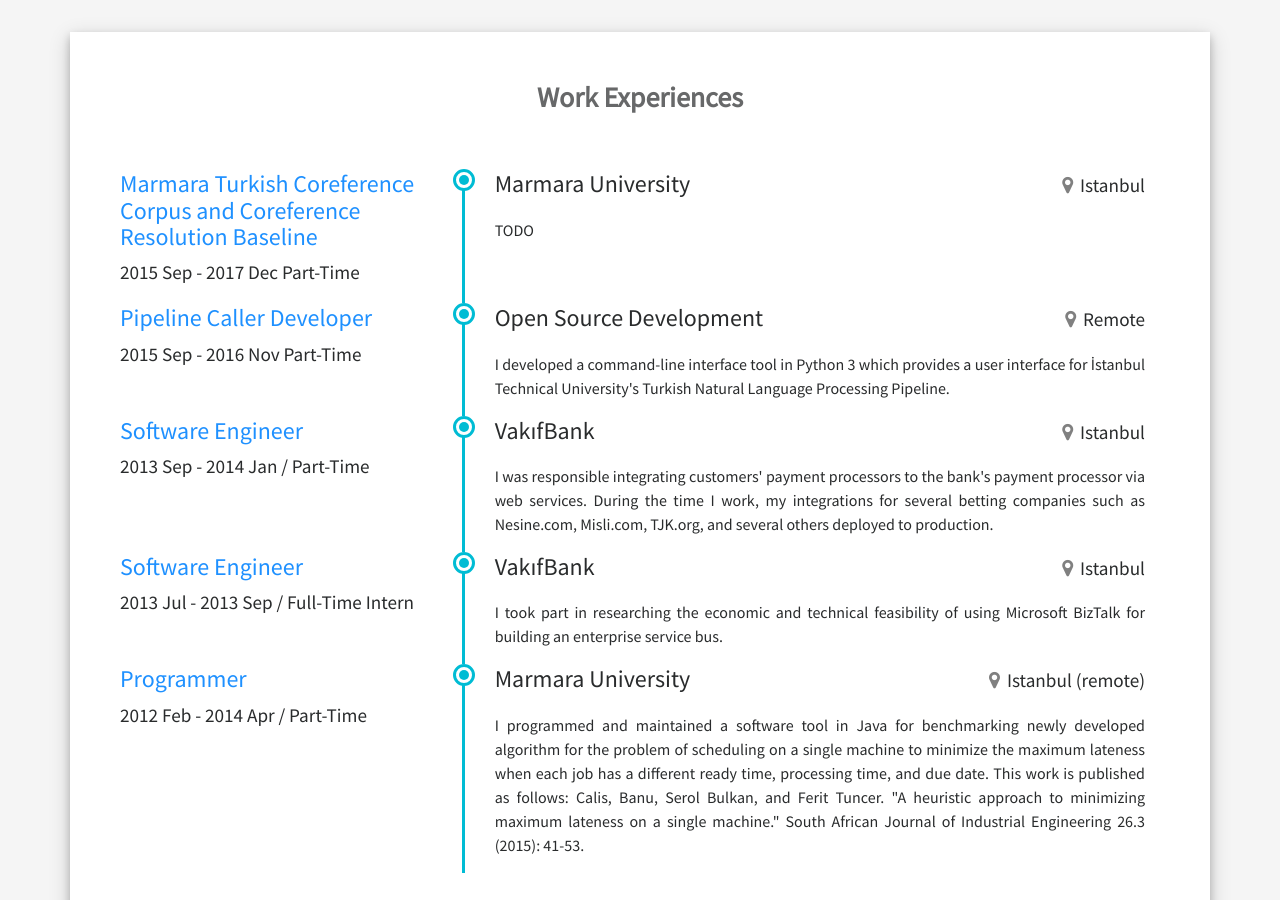
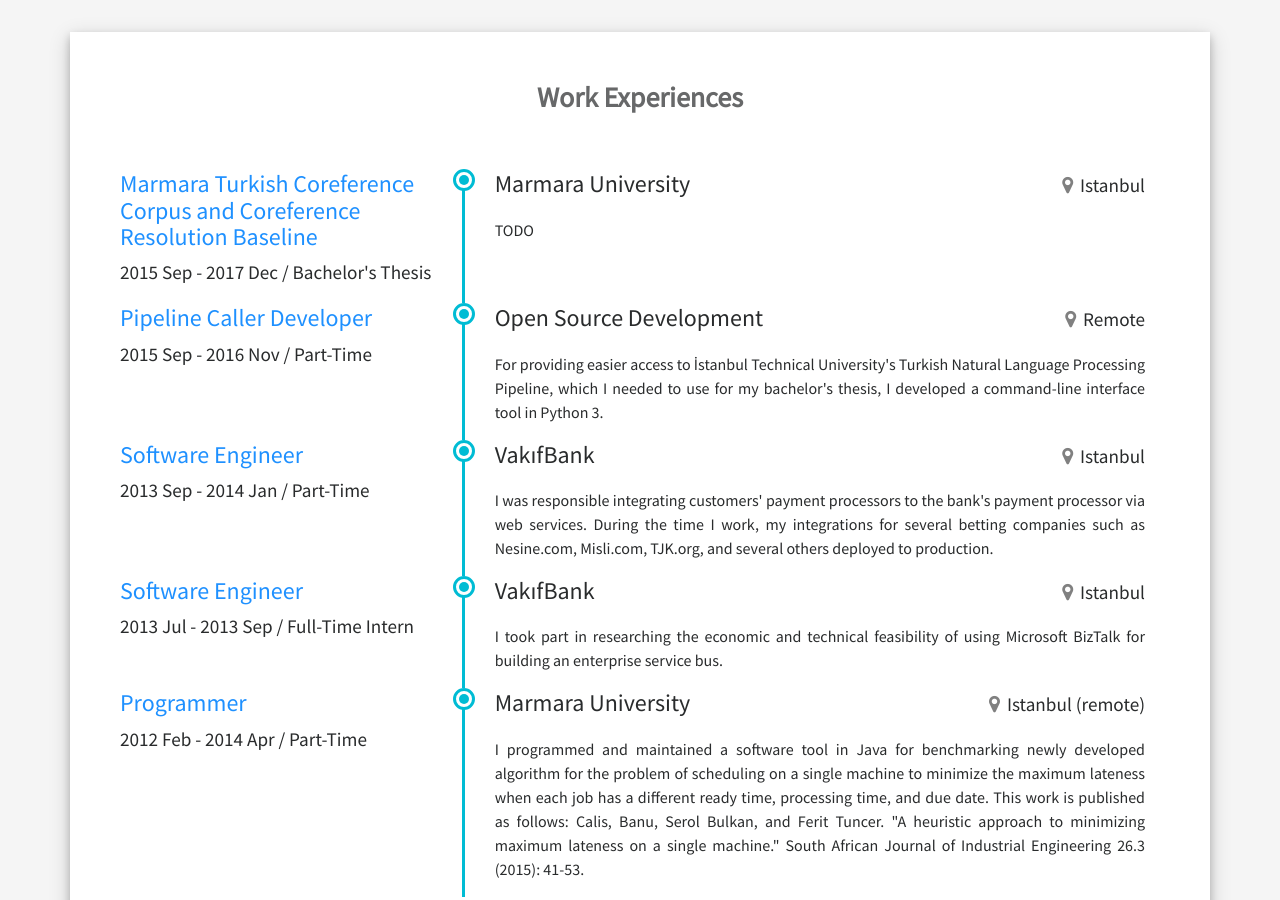
Before and after one commit to ferittuncer/ferittuncer.github.io, a Jekyll site: the page built from index.html, in a window 1280 px wide and 900 px high, scrolled down 797 px. Built offline with Jekyll 4.4.1, drawn with Linux system fonts in a browser that asks for light colours; a style sheet for code colours, icons or effects is not loaded.

Commit message:
Update experiences.yaml

```diff
--- a/_data/experiences.yaml
+++ b/_data/experiences.yaml
@@ -1,17 +1,18 @@
 
 - title: Marmara Turkish Coreference Corpus and Coreference Resolution Baseline
-  period: 2015 Sep - 2017 Dec Part-Time
+  period: 2015 Sep - 2017 Dec / Bachelor's Thesis
   company: Marmara University
   location: Istanbul
   description: >
     TODO
 
 - title: Pipeline Caller Developer
-  period: 2015 Sep - 2016 Nov Part-Time
+  period: 2015 Sep - 2016 Nov / Part-Time
   company: Open Source Development
   location: Remote
   description: >
-    I developed a command-line interface tool in Python 3 which provides a user interface for İstanbul Technical University's Turkish Natural Language Processing Pipeline.
+    For providing easier access to İstanbul Technical University's Turkish Natural Language Processing Pipeline, which I needed to use for my bachelor's thesis, I developed a command-line interface tool in Python 3.
+
 - title: Software Engineer
   period: 2013 Sep - 2014 Jan / Part-Time
   company: VakıfBank
```
